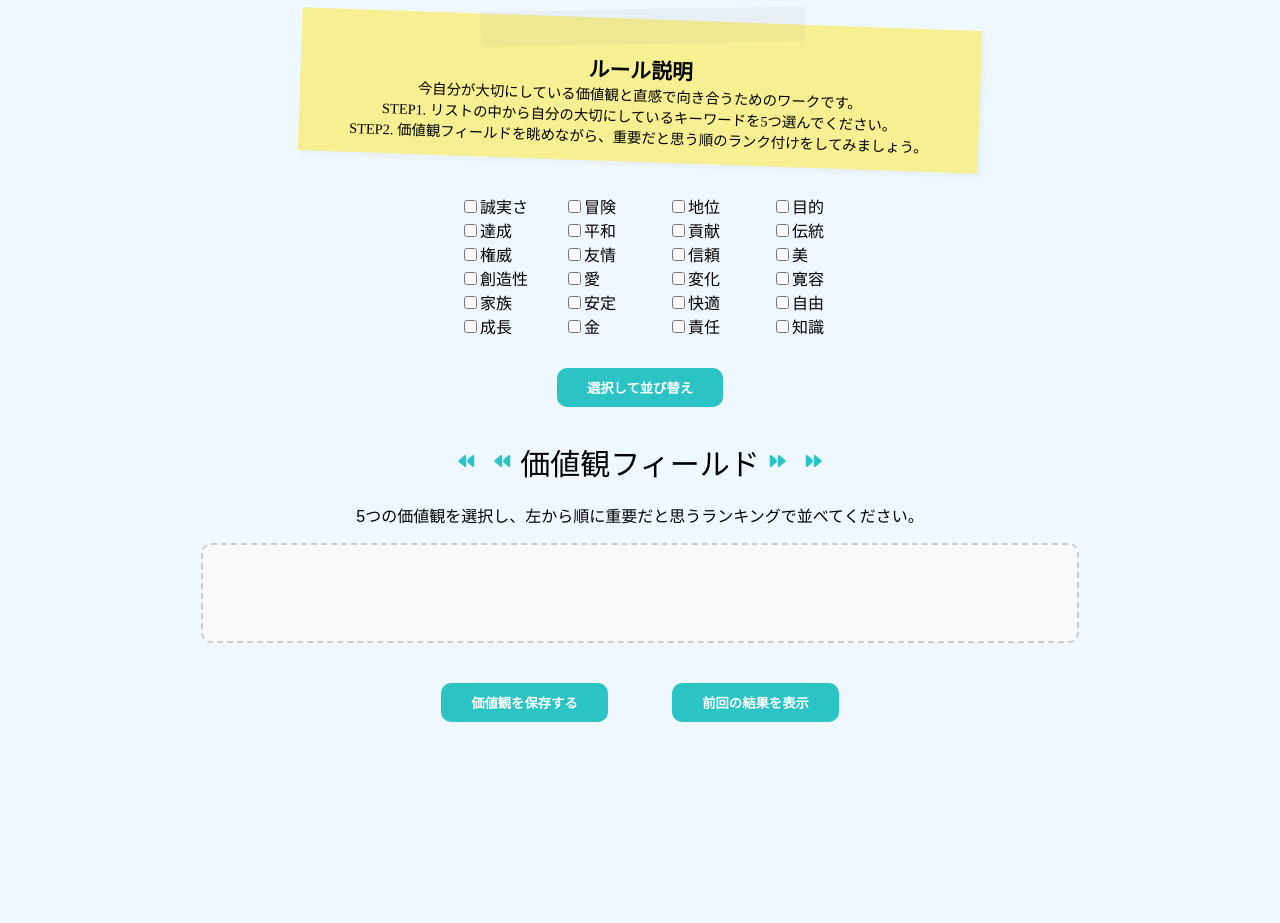
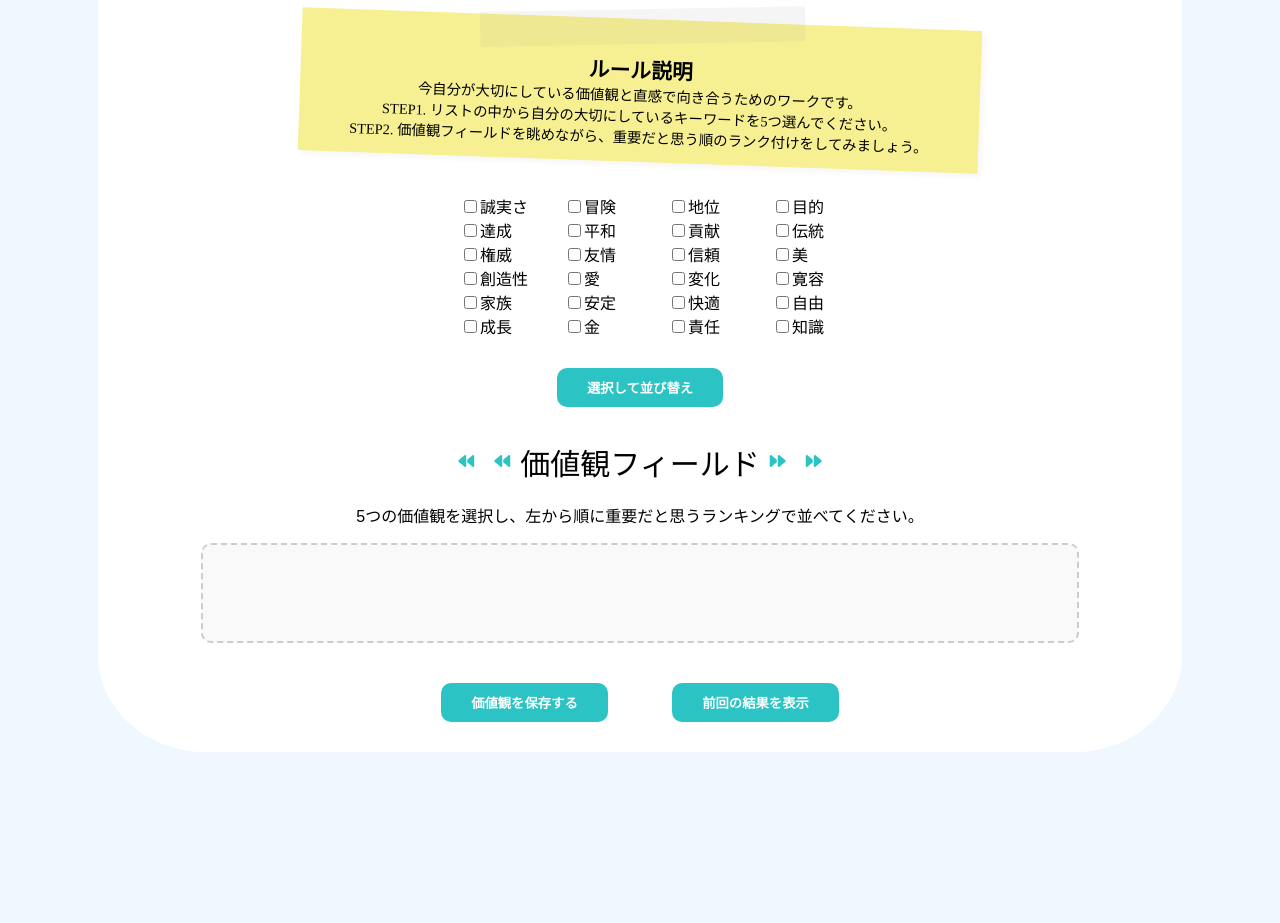
Before and after one commit to yuriao0128/kadai04_chat, a plain HTML site: page value.html in a window 1280 px wide. Shown: the part 366-1289 px from the top of the page. After the commit the page ends 1178 px from the top, so only its background shows below. Drawn offline with nearby package versions, Linux system fonts and the light colour scheme; a web font is replaced by a local one.

Commit message:
Update value.css

```diff
--- a/css/value.css
+++ b/css/value.css
@@ -5,7 +5,7 @@ body {
     text-align: center;
     padding-left:30px;
     padding-right:30px;
-    margin-bottom:200px;
+    margin-bottom:60px;
 }
 
 .app-theme {
@@ -76,6 +76,7 @@ li {
 }
 
 .main_contents {
+    background-color: white;
     margin:150px auto 0;
     border-radius: 10%;
     width: 90%;
@@ -153,7 +154,6 @@ h2 {
 }
 
 .value_message {
-    height: 220px;
     width: 90%;
     text-align: center;
     margin:0 auto;
```
